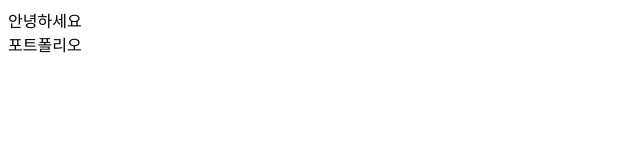
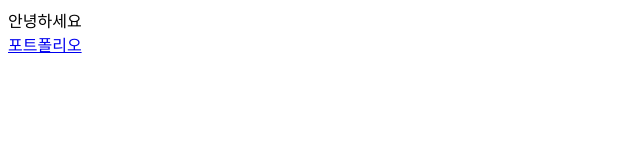
Before and after one commit to Qnd1101/Qnd1101.github.io, a plain HTML site: page index.html in a window 1280 px wide. Shown: the whole page, without its empty margins (0-640 px from the left). Drawn offline with Linux system fonts and the light colour scheme.

Commit message:
Update index.html

```diff
--- a/index.html
+++ b/index.html
@@ -2,4 +2,4 @@
 
 <br>
 
-<a herf="https://qnd1101.github.io/pf/">포트폴리오</a>
+<a href="https://qnd1101.github.io/pf/">포트폴리오</a>
```
